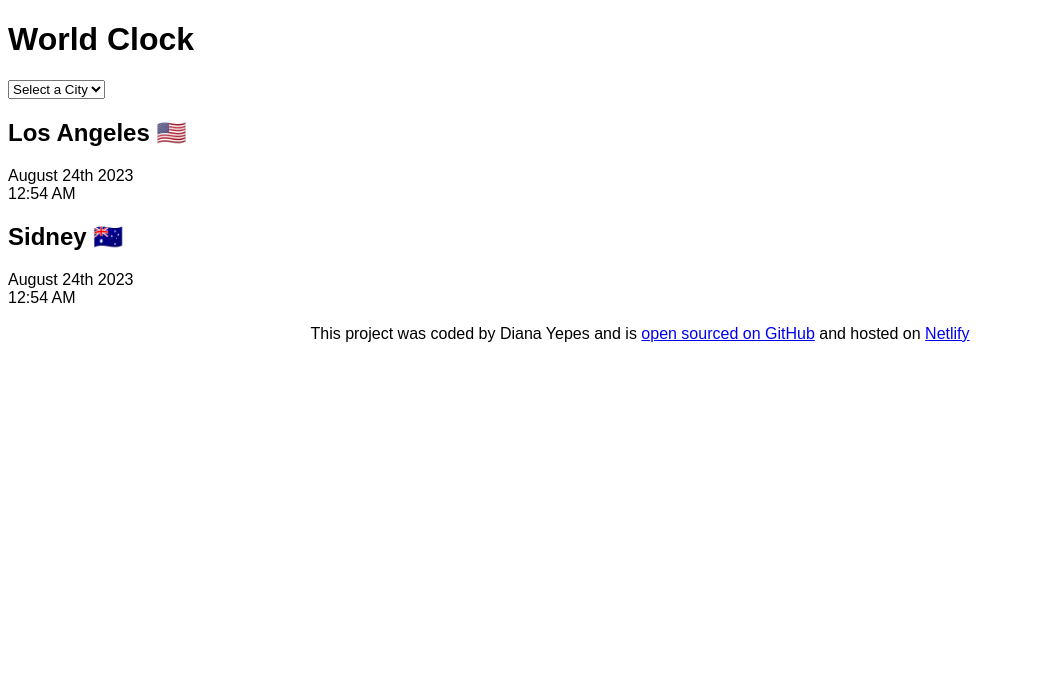
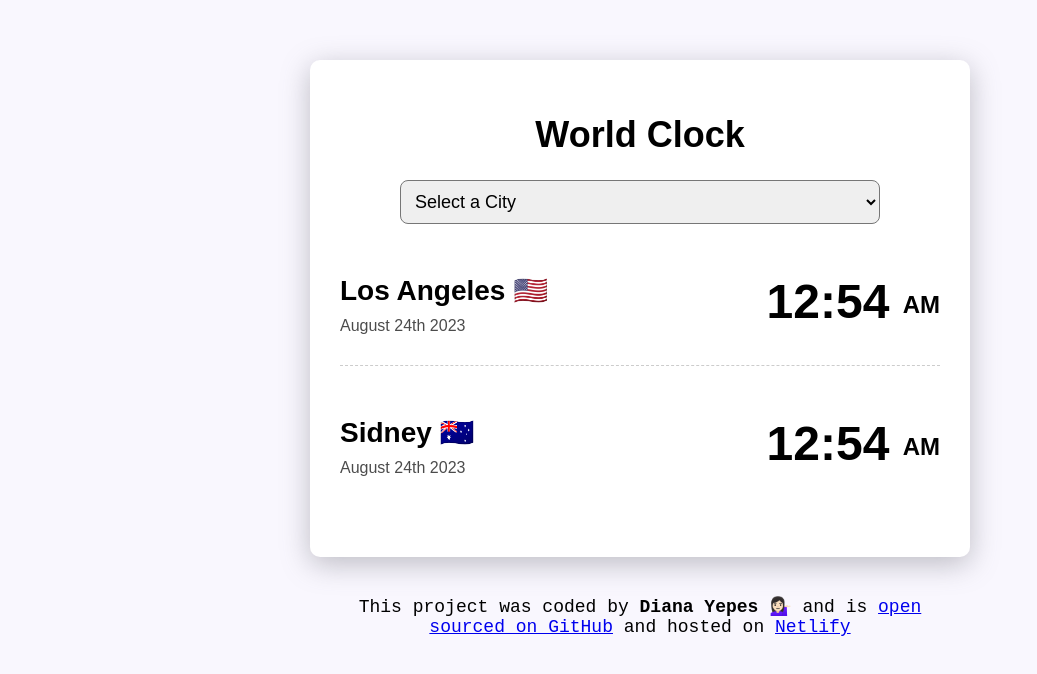
Before and after one commit to DianaYepes05/world-clock, a plain HTML site: page index.html in a window 1280 px wide. Shown: the whole page, without its empty margins (0-1037 px from the left). Drawn offline with Linux system fonts and the light colour scheme.

Commit message:
styled project with css

```diff
--- a/index.html
+++ b/index.html
@@ -20,19 +20,23 @@
       </select>
 
       <div class="city">
+        <div>
         <h2>Los Angeles 🇺🇸</h2>
         <div class="date">August 24th 2023</div>
-        <div class="time">12:54 AM</div>
+        </div>
+        <div class="time">12:54 <small>AM</small></div>
       </div>
       <div class="city">
+        <div>
         <h2>Sidney 🇦🇺</h2>
         <div class="date">August 24th 2023</div>
-        <div class="time">12:54 AM</div>
+        </div>
+        <div class="time">12:54 <small>AM</small></div>
       </div>
     </div>
   </br>
     <footer>
-      This project was coded by Diana Yepes and is
+      This project was coded by <strong>Diana Yepes </strong>💁🏻‍♀️ and is
       <a href="https://github.com/DianaYepes05/world-clock" target="_blank"
         >open sourced on GitHub</a
       >
--- a/src/styles.css
+++ b/src/styles.css
@@ -1,7 +1,68 @@
 body {
+  background-color: #f9f7fe;
   font-family: Arial, Helvetica, sans-serif;
 }
 
+h1 {
+  text-align: center;
+  font-size: 36px;
+}
+
+h2 {
+    margin: 0 0 10px;
+    font-size: 28px;
+}
+
+select {
+display: block;
+margin: 0 auto;
+width: 80%;
+font-size: 18px;
+border-radius: 8px;
+padding: 10px;
+}
+
+.container {
+max-width: 600px;
+margin: 0 auto;
+background-color: #ffff;
+padding: 30px;
+box-shadow: 0px 7px 29px 0px rgba(100, 100, 111, 0.4);
+margin-top: 60px;
+border-radius: 10px;
+}
+
+.city{
+display: flex;
+margin: 20px 0;
+justify-content: space-between;
+border-bottom: 1px dashed rgb(0, 0, 0, 0.2);
+padding: 30px 0;
+}
+.city:last-child{
+  border-bottom: none ;
+}
+
+.time{
+font-size: 48px;
+font-weight: bold;
+}
+
+.time small{
+  font-size: 24px;
+  vertical-align: middle;
+  line-height: 36px;
+}
+
+.date {
+opacity: 0.7;
+}
+
 footer {
+  font-family: 'Courier New', Courier, monospace;
+  font-size: 18px;
   text-align: center;
+  max-width: 600px;
+  margin: 0 auto;
+  margin-top: 20px;
 }
```
